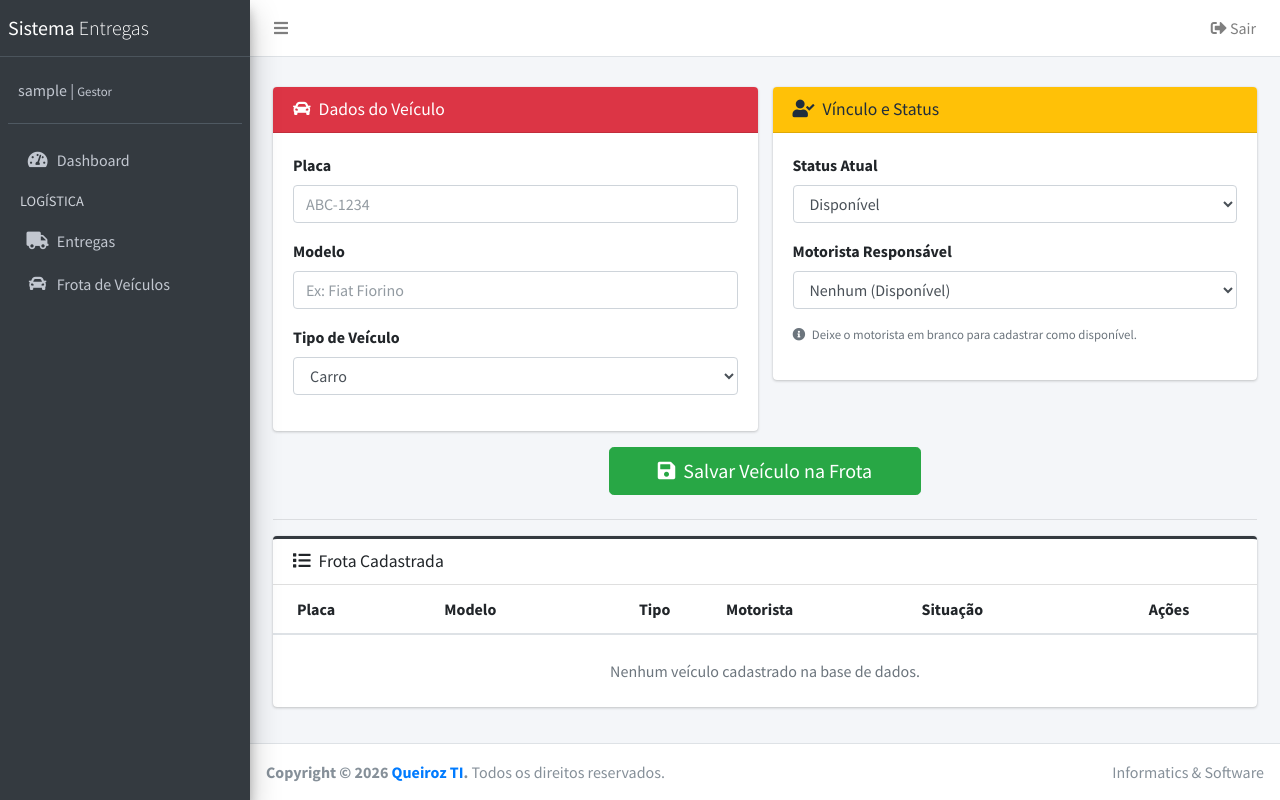
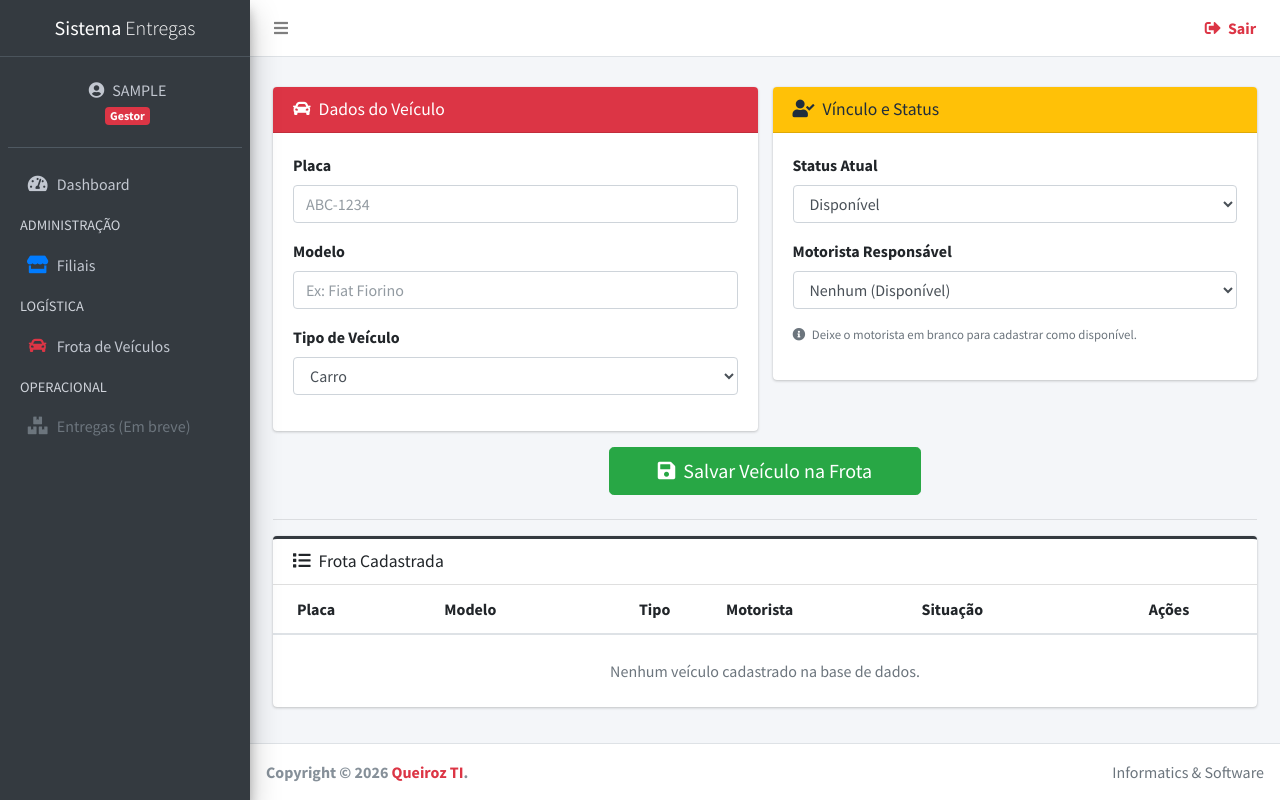
Before and after one commit to Dyonathan-Queiroz/Sistema-de-entrega, a Django app: page /veiculos/novo/ in a window 1280 px wide. Run offline with Django 4.2, Linux system fonts and the light colour scheme; the visitor is signed in with stand-in values (Sample User, id 1); data comes from the database, SQL or seed files in the repository; data that the repository does not hold is empty; some libraries are stand-ins or nearby versions.

Commit message:
"feat: implementa CRUD completo de Filiais e restrição de acesso por perfil" " - Adição de FilialForm no forms.py - Criação das views gerenciar_filiais, editar_filial e excluir_filial - Implementação dos templates de listagem e edição com AdminLTE 3.2 - Proteção de rotas para garantir que apenas 'gestor' gerencie filiais - Atualização do Sidebar dinâmico no base.html - Correção de bugs de NameError e TemplateDoesNotExist"

```diff
--- a/entregas/forms.py
+++ b/entregas/forms.py
@@ -1,5 +1,5 @@
 from django import forms
-from .models import Veiculo, Usuario
+from .models import Veiculo, Usuario, Filial
 
 class VeiculoForm(forms.ModelForm):
     TIPO_CHOICES = (
@@ -32,3 +32,12 @@ class VeiculoForm(forms.ModelForm):
         def clean_placa(self):
             placa = self.cleaned_data.get('placa')
             return placa.upper() # Salva sempre como ABC-1234
+
+class FilialForm(forms.ModelForm):
+    class Meta:
+        model = Filial
+        fields = ['nome', 'cidade']
+        widgets = {
+            'nome': forms.TextInput(attrs={'class': 'form-control', 'placeholder': 'Ex: Matriz Centro'}),
+            'cidade': forms.TextInput(attrs={'class': 'form-control', 'placeholder': 'Ex: São Paulo'}),
+        }
--- a/entregas/templates/entregas/base.html
+++ b/entregas/templates/entregas/base.html
@@ -23,27 +23,32 @@
 
     <ul class="navbar-nav ml-auto">
       <li class="nav-item">
-        <a class="nav-link" href="{% url 'logout' %}" role="button">
-          <i class="fas fa-sign-out-alt"></i> Sair
+        <a class="nav-link text-danger font-weight-bold" href="{% url 'logout' %}" role="button">
+          <i class="fas fa-sign-out-alt mr-1"></i> Sair
         </a>
       </li>
     </ul>
   </nav>
 
   <aside class="main-sidebar sidebar-dark-danger elevation-4">
-    <a href="{% url 'dashboard' %}" class="brand-link">
+    <a href="{% url 'dashboard' %}" class="brand-link text-center">
       <span class="brand-text font-weight-light"><b>Sistema</b> Entregas</span>
     </a>
 
     <div class="sidebar">
       <div class="user-panel mt-3 pb-3 mb-3 d-flex">
-        <div class="info">
-          <a href="#" class="d-block">{{ user.username }} | <small>{{ user.get_perfil_display }}</small></a>
+        <div class="info w-100 text-center">
+          <a href="#" class="d-block">
+            <i class="fas fa-user-circle mr-2"></i>{{ user.username|upper }}
+            <br>
+            <span class="badge badge-danger mt-1">{{ user.get_perfil_display }}</span>
+          </a>
         </div>
       </div>
 
       <nav class="mt-2">
         <ul class="nav nav-pills nav-sidebar flex-column" data-widget="treeview" role="menu">
+
           <li class="nav-item">
             <a href="{% url 'dashboard' %}" class="nav-link">
               <i class="nav-icon fas fa-tachometer-alt"></i>
@@ -51,21 +56,36 @@
             </a>
           </li>
 
-          {% if user.perfil == 'gestor' or user.perfil == 'operador' %}
-          <li class="nav-header">LOGÍSTICA</li>
+          {% if user.perfil == 'gestor' %}
+          <li class="nav-header text-uppercase">Administração</li>
+
           <li class="nav-item">
-            <a href="#" class="nav-link">
-              <i class="nav-icon fas fa-truck"></i>
-              <p>Entregas</p>
-            </a>
-          </li>
-          <li class="nav-item">
-            <a href="{% url 'cadastro_veiculo' %}" class="nav-link">
-            <i class="nav-icon fas fa-car"></i>
-            <p>Frota de Veículos</p>
+            <a href="{% url 'gerenciar_filiais' %}" class="nav-link">
+              <i class="nav-icon fas fa-store text-primary"></i>
+              <p>Filiais</p>
             </a>
           </li>
           {% endif %}
+
+          {% if user.perfil == 'gestor' or user.perfil == 'operador' %}
+          <li class="nav-header text-uppercase">Logística</li>
+
+          <li class="nav-item">
+            <a href="{% url 'cadastro_veiculo' %}" class="nav-link">
+              <i class="nav-icon fas fa-car text-danger"></i>
+              <p>Frota de Veículos</p>
+            </a>
+          </li>
+          {% endif %}
+
+          <li class="nav-header text-uppercase">Operacional</li>
+          <li class="nav-item">
+            <a href="#" class="nav-link text-muted">
+              <i class="nav-icon fas fa-boxes"></i>
+              <p>Entregas (Em breve)</p>
+            </a>
+          </li>
+
         </ul>
       </nav>
     </div>
@@ -80,22 +100,36 @@
 
     <section class="content">
       <div class="container-fluid">
+
+        {% if messages %}
+          {% for message in messages %}
+            <div class="alert alert-{{ message.tags }} alert-dismissible fade show shadow-sm" role="alert">
+              {{ message }}
+              <button type="button" class="close" data-dismiss="alert" aria-label="Close">
+                <span aria-hidden="true">&times;</span>
+              </button>
+            </div>
+          {% endfor %}
+        {% endif %}
+
         {% block content %}{% endblock %}
       </div>
     </section>
   </div>
 
   <footer class="main-footer">
-    <div class="float-right d-none d-sm-inline">
+    <div class="float-right d-none d-sm-inline text-muted">
       Informatics & Software
     </div>
-    <strong>Copyright &copy; 2026 <a href="#">Queiroz TI</a>.</strong> Todos os direitos reservados.
+    <strong>Copyright &copy; 2026 <a href="#" class="text-danger">Queiroz TI</a>.</strong>
   </footer>
 </div>
 
 <script src="https://cdnjs.cloudflare.com/ajax/libs/jquery/3.6.0/jquery.min.js"></script>
 <script src="https://cdnjs.cloudflare.com/ajax/libs/bootstrap/4.6.1/js/bootstrap.bundle.min.js"></script>
 <script src="https://cdn.jsdelivr.net/npm/admin-lte@3.2/dist/js/adminlte.min.js"></script>
+
 {% block extra_js %}{% endblock %}
+
 </body>
 </html>
--- a/entregas/urls.py
+++ b/entregas/urls.py
@@ -8,4 +8,7 @@ urlpatterns = [
     path('veiculos/novo/', views.cadastro_veiculo, name='cadastro_veiculo'), # Cadastro de veiculos
     path('veiculo/excluir/<int:pk>/', views.excluir_veiculo, name='excluir_veiculo'), # Excluir veiculos
     path('veiculo/editar/<int:pk>/', views.editar_veiculo, name='editar_veiculo'), # Editar Veiculos
+    path('filiais/', views.gerenciar_filiais, name='gerenciar_filiais'), # Cadastrar filial
+    path('filiais/excluir/<int:pk>/', views.excluir_filial, name='excluir_filial'), # Excluir filial
+    path('filiais/editar/<int:pk>/', views.editar_filial, name='editar_filial'), # Editar Filial
 ]
--- a/entregas/views.py
+++ b/entregas/views.py
@@ -3,8 +3,9 @@ from django.contrib.auth import authenticate, login, logout
 from django.contrib import messages
 from django.contrib.auth.decorators import login_required
 from django.shortcuts import get_object_or_404
-from .models import Entrega # Importe seus modelos conforme precisar
-from .forms import VeiculoForm
+from .models import Entrega, Veiculo, Filial, Usuario # Importe seus modelos conforme precisar
+from .forms import VeiculoForm, FilialForm
+
 
 
 def login_view(request):
@@ -139,3 +140,62 @@ def editar_veiculo(request, pk):
         form = VeiculoForm(instance=veiculo)
 
     return render(request, 'entregas/editar_veiculo.html', {'form': form, 'veiculo': veiculo})
+
+@login_required
+def gerenciar_filiais(request):
+    if request.user.perfil != 'gestor':
+        messages.error(request, "Acesso negado.")
+        return redirect('dashboard')
+
+    if request.method == 'POST':
+        form = FilialForm(request.POST)
+        if form.is_valid():
+            form.save()
+            messages.success(request, "Filial cadastrada com sucesso!")
+            return redirect('gerenciar_filiais')
+    else:
+        form = FilialForm()
+
+    # AJUSTE AQUI: Use 'filiais' no plural para combinar com o template
+    filiais = Filial.objects.all()
+
+    # AJUSTE AQUI TAMBÉM no dicionário
+    return render(request, 'entregas/gerenciar_filiais.html', {
+        'form': form,
+        'filiais': filiais
+    })
+
+@login_required
+def excluir_filial(request, pk):
+    # 1. Proteção de perfil
+    if request.user.perfil != 'gestor':
+        messages.error(request, "Acesso negado.")
+        return redirect('dashboard')
+
+    # 2. Busca a filial ou retorna 404 se não existir
+    filial = get_object_or_404(Filial, pk=pk)
+
+    # 3. Deleta
+    filial.delete()
+
+    # 4. Mensagem de feedback
+    messages.warning(request, f"A filial '{filial.nome}' foi removida com sucesso.")
+
+    # 5. O RETORNO OBRIGATÓRIO (Deve estar fora de qualquer IF)
+    return redirect('gerenciar_filiais')
+
+
+@login_required
+def editar_filial(request, pk):
+    filial = get_object_or_404(Filial, pk=pk)
+
+    if request.method == 'POST':
+        form = FilialForm(request.POST, instance=filial)
+        if form.is_valid():
+            form.save()
+            messages.info(request, "Dados da filial atualizados.")
+        return redirect('gerenciar_filiais')
+    else:
+        form = FilialForm(instance=filial)
+
+    return render(request, 'entregas/editar_filial.html', {'form': form, 'filial': filial})
```
Also changed, not shown: entregas/templates/entregas/editar_filial.html (added, +40 -0 lines), entregas/templates/entregas/gerenciar_filiais.html (added, +80 -0 lines).
